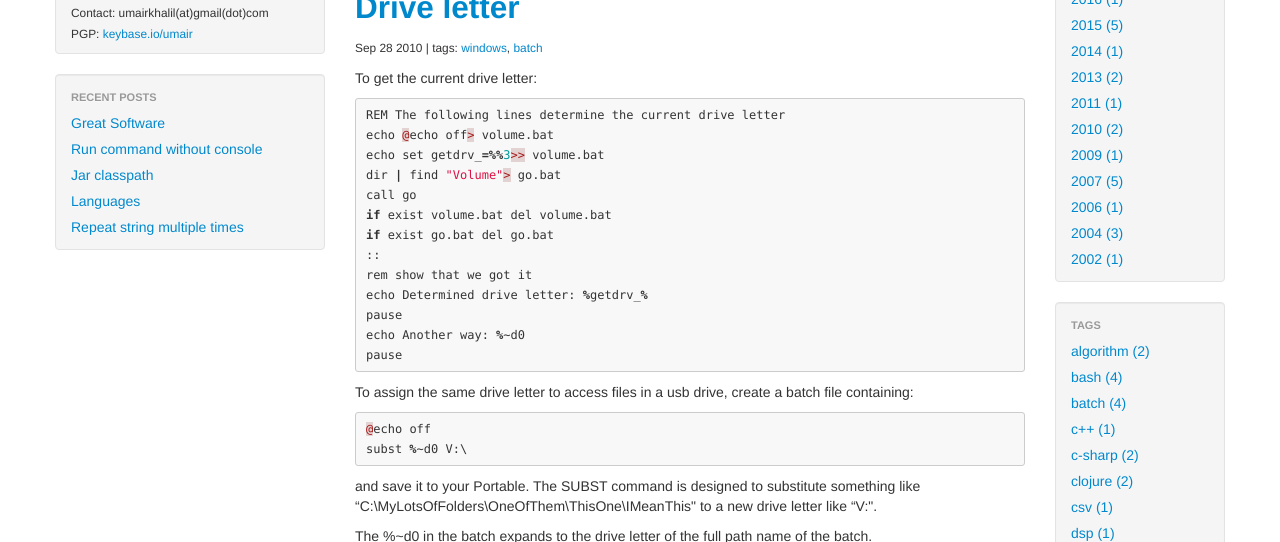
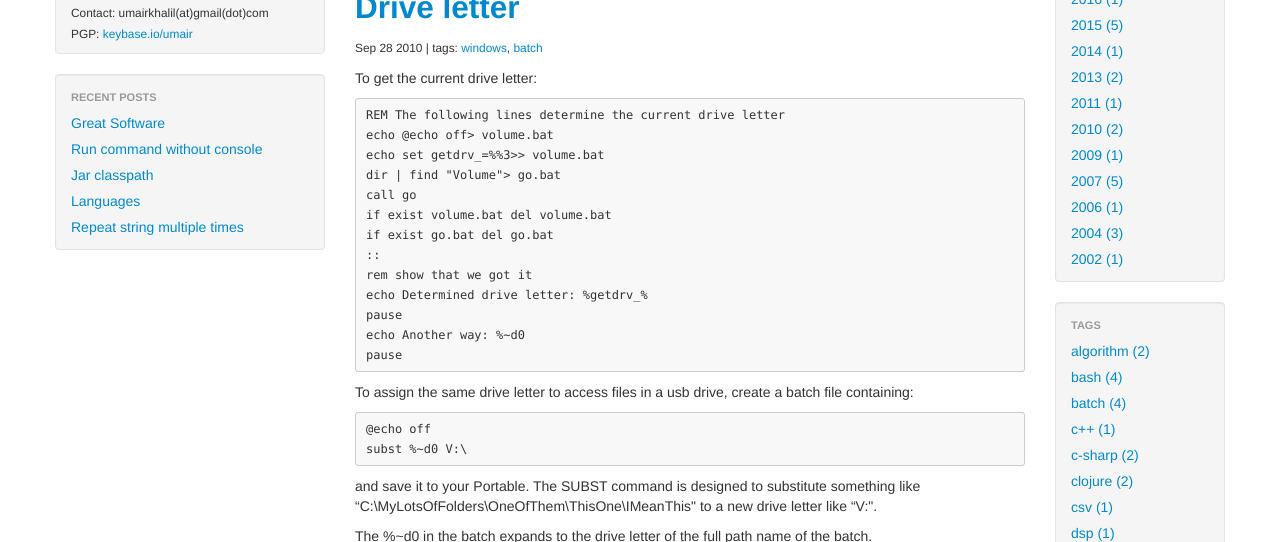
Before and after one commit to umairkhalil/umairkhalil.github.io, a Jekyll site: the page built from _posts/2010-09-28-drive-letter.md, in a window 1280 px wide and 1188 px high. Shown: the part 136-678 px from the top of the window. Built offline with Jekyll 4.4.1, drawn with Linux system fonts in a browser that asks for light colours.

Commit message:
removing the powershell tag as it was causing bad highlighting in the post about classpath

````diff
--- a/_posts/2010-09-28-drive-letter.md
+++ b/_posts/2010-09-28-drive-letter.md
@@ -6,7 +6,7 @@ tags: [windows,batch]
 
 To get the current drive letter:
 
-```powershell
+```
 REM The following lines determine the current drive letter
 echo @echo off> volume.bat
 echo set getdrv_=%%3>> volume.bat
@@ -24,7 +24,7 @@ pause
 
 To assign the same drive letter to access files in a usb drive, create a batch file containing:
 
-```powershell
+```
 @echo off
 subst %~d0 V:\
 ```
@@ -37,7 +37,7 @@ Executing this batch should then create a new Drive Letter V containing all the
 
 before removing the Portable you should run (maybe in a batch?)
 
-```powershell
+```
 subst V: /D
 ```
 
````
Also changed, not shown: _posts/2007-04-26-defolder.md (+2 -2 lines), _posts/2010-10-13-hibernation-wakeup.md (+2 -2 lines), _posts/2015-10-04-jar-classpath.md (+1 -1 lines).
